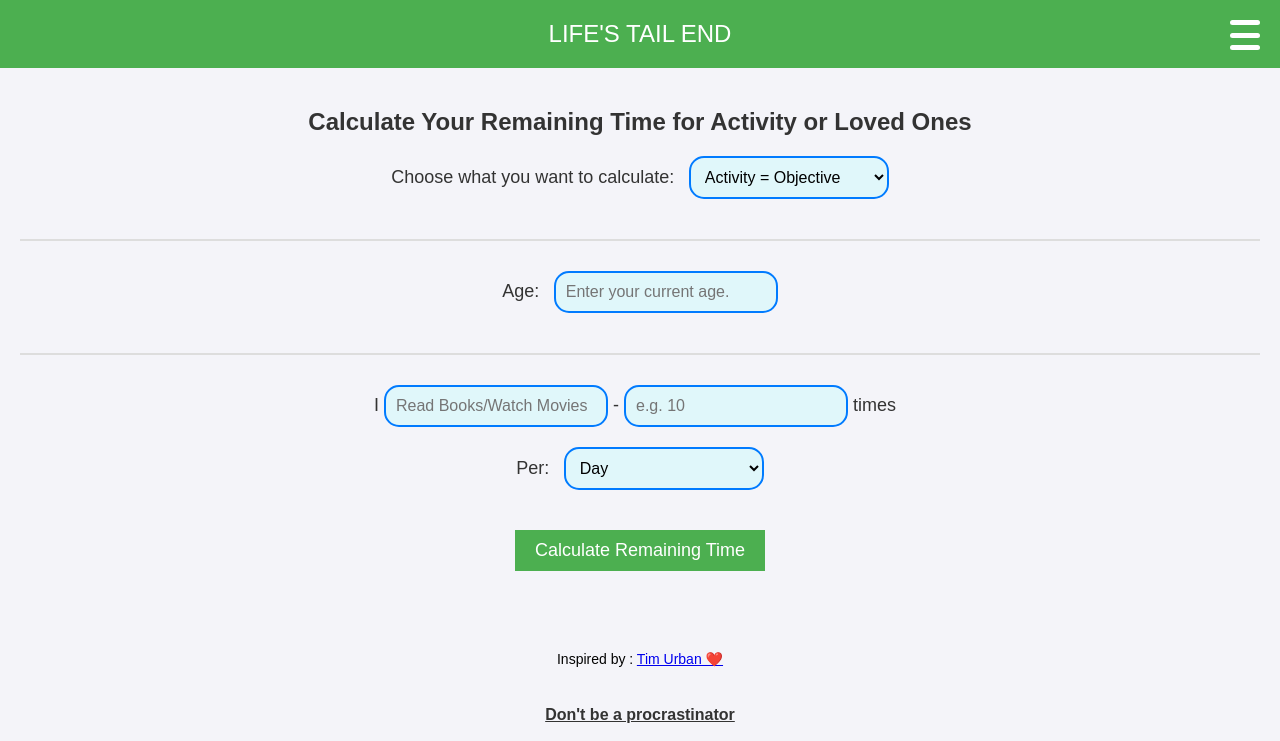
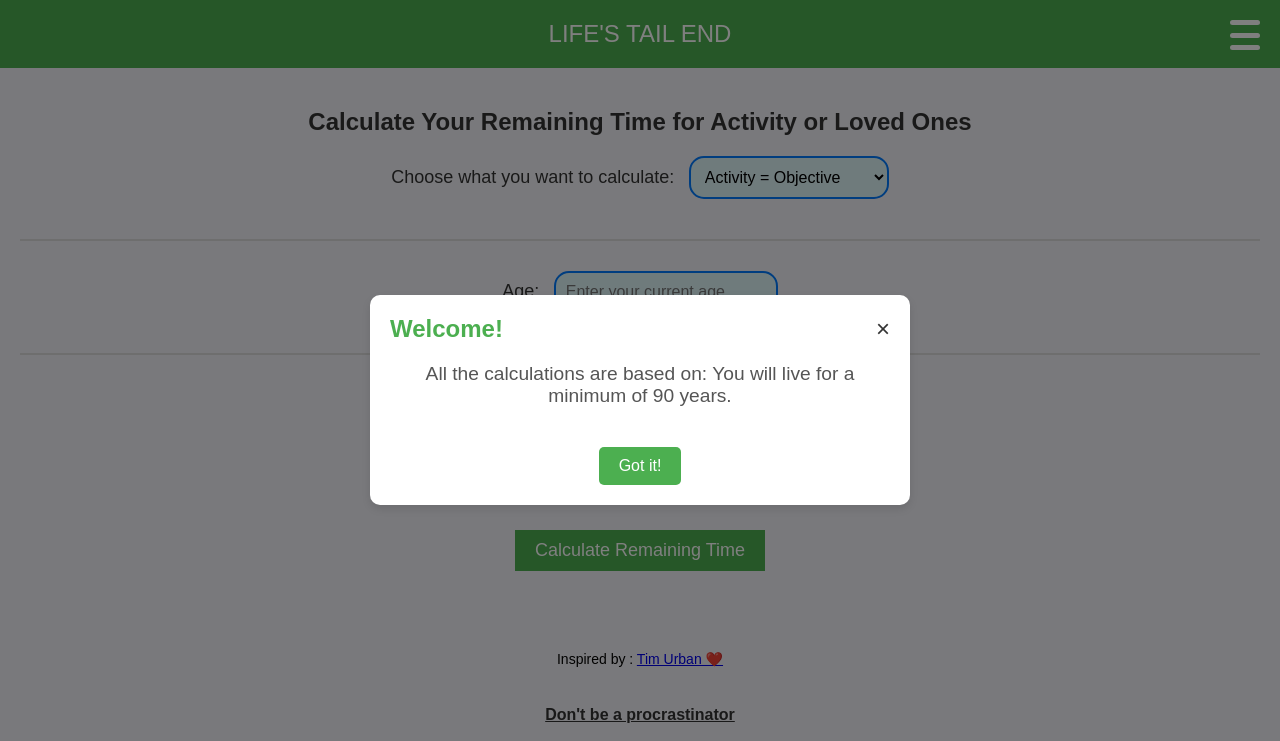
Before and after one commit to l1ackoder/deadlinecal, a plain HTML site: page index.html in a window 1280 px wide. Shown: the top 741 px of the page. Drawn offline with Linux system fonts and the light colour scheme.

Commit message:
Update index.html

```diff
--- a/index.html
+++ b/index.html
@@ -189,6 +189,92 @@
     border: 2px solid #007BFF; /* Blue border */
 }
 
+/* Popup container */
+.popup-container {
+    position: fixed;
+    top: 0;
+    left: 0;
+    width: 100%;
+    height: 100%;
+    background-color: rgba(0, 0, 0, 0.5);
+    display: none; /* Hidden by default */
+    justify-content: center;
+    align-items: center;
+    z-index: 9999;
+}
+
+/* Popup itself */
+.popup {
+    background-color: #fff;
+    width: 80%;
+    max-width: 500px;
+    padding: 20px;
+    border-radius: 10px;
+    box-shadow: 0 4px 8px rgba(0, 0, 0, 0.1);
+    transform: scale(0);
+    animation: popupAnimation 0.5s forwards;
+}
+
+/* Header section of the popup */
+.popup-header {
+    display: flex;
+    justify-content: space-between;
+    align-items: center;
+}
+
+.popup-header h2 {
+    margin: 0;
+    font-size: 1.5em;
+    color: #4CAF50;
+}
+
+.close-btn {
+    font-size: 1.5em;
+    cursor: pointer;
+    color: #333;
+}
+
+/* Body section of the popup */
+.popup-body {
+    margin-top: 20px;
+    font-size: 1.2em;
+    color: #555;
+    text-align: center;
+}
+
+/* Footer section with button */
+.popup-footer {
+    text-align: center;
+    margin-top: 20px;
+}
+
+.popup-footer button {
+    background-color: #4CAF50;
+    color: white;
+    border: none;
+    padding: 10px 20px;
+    border-radius: 5px;
+    cursor: pointer;
+    font-size: 1em;
+}
+
+.popup-footer button:hover {
+    background-color: #45a049;
+}
+
+/* Popup Animation */
+@keyframes popupAnimation {
+    0% {
+        transform: scale(0);
+        opacity: 0;
+    }
+    100% {
+        transform: scale(1);
+        opacity: 1;
+    }
+}
+
+
     </style>
 </head>
 <body>
@@ -210,6 +296,22 @@
 
         </div>
     </header>
+
+    <!-- Popup -->
+    <div id="popup" class="popup-container">
+        <div class="popup">
+            <div class="popup-header">
+                <h2>Welcome!</h2>
+                <span id="closePopup" class="close-btn">&times;</span>
+            </div>
+            <div class="popup-body">
+                <p>All the calculations are based on: You will live for a minimum of 90 years.</p>
+            </div>
+            <div class="popup-footer">
+                <button id="closeButton">Got it!</button>
+            </div>
+        </div>
+    </div>
 
     <div class="container">
         <h2>Calculate Your Remaining Time for Activity or Loved Ones</h2>
@@ -290,6 +392,22 @@
     </footer>
 
 <script>
+
+    // Show the popup message on page load
+    window.onload = function() {
+        document.getElementById("popup").style.display = "flex";
+    };
+
+    // Get the close button and close the popup when clicked
+    document.getElementById("closeButton").addEventListener("click", function() {
+        document.getElementById("popup").style.display = "none";
+    });
+
+    // Close the popup when the "×" is clicked
+    document.getElementById("closePopup").addEventListener("click", function() {
+        document.getElementById("popup").style.display = "none";
+    });
+
     // Toggle between Activity and Loved One Tracker
     function toggleSections() {
         var selectedOption = document.getElementById('option').value;
@@ -487,6 +605,7 @@ function calculateActivity() {
         `;
         document.getElementById('result').innerHTML = resultHtml;
     }
+
 </script>
 
 <br>
```
